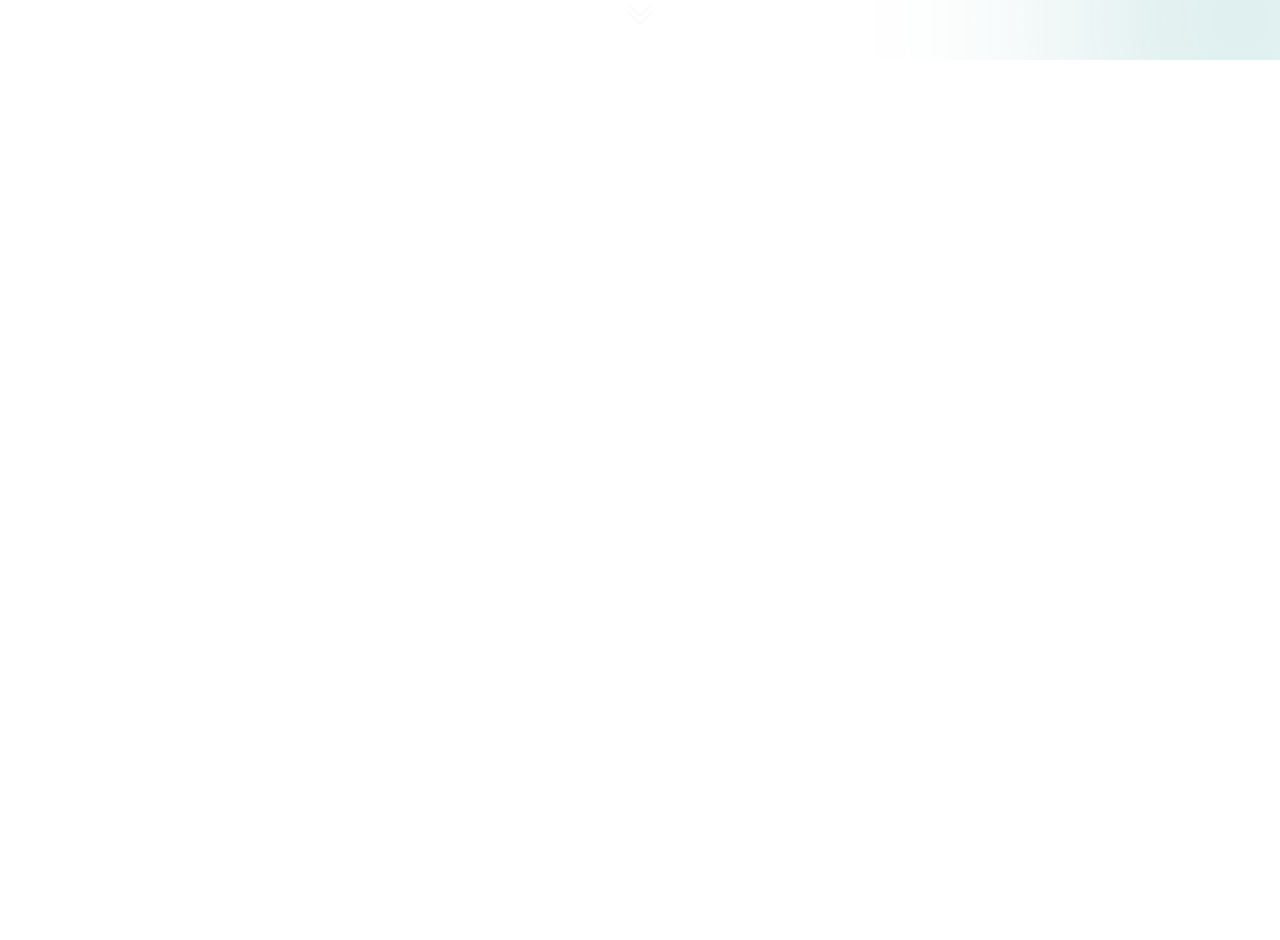
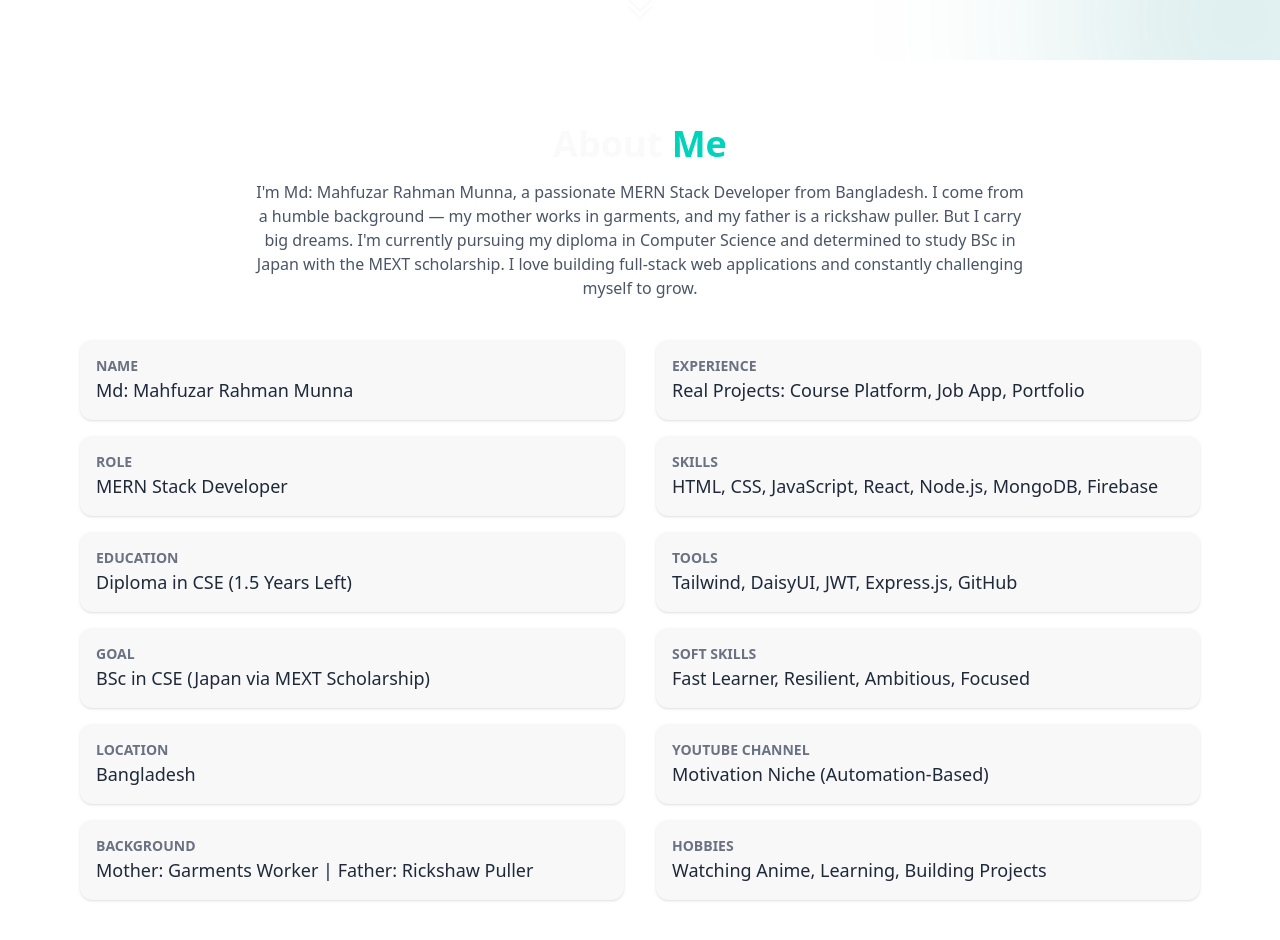
Before and after one commit to mahfuzarrahmanmunna/personal-portfolio-client, a React (Vite) app: page / in a window 1280 px wide. Shown: the part 740-1680 px from the top of the page. Before the commit the page ends 847 px from the top, so only its background shows below. Built offline with nearby package versions, Linux system fonts and the light colour scheme.

Commit message:
added about me section

```diff
--- /dev/null
+++ b/src/Components/AboutMe/AboutMe.jsx
@@ -0,0 +1,50 @@
+import React from 'react';
+
+const AboutMe = () => {
+    return (
+        <section id="about" className="bg-base-100 dark:bg-gray-900 py-16 px-6 lg:px-20">
+            <div className="max-w-6xl mx-auto">
+                {/* Section Title */}
+                <h2 className="text-4xl font-bold text-center text-primary mb-4">
+                    About <span className="text-accent">Me</span>
+                </h2>
+                <p className="text-center text-gray-600 dark:text-gray-300 max-w-3xl mx-auto mb-10">
+                    I'm Md: Mahfuzar Rahman Munna, a passionate MERN Stack Developer from Bangladesh.
+                    I come from a humble background — my mother works in garments, and my father is a rickshaw puller.
+                    But I carry big dreams. I'm currently pursuing my diploma in Computer Science and determined to study BSc in Japan with the MEXT scholarship.
+                    I love building full-stack web applications and constantly challenging myself to grow.
+                </p>
+
+                {/* Details Grid */}
+                <div className="grid md:grid-cols-2 gap-8">
+                    <div className="space-y-4">
+                        <Detail label="Name" value="Md: Mahfuzar Rahman Munna" />
+                        <Detail label="Role" value="MERN Stack Developer" />
+                        <Detail label="Education" value="Diploma in CSE (1.5 Years Left)" />
+                        <Detail label="Goal" value="BSc in CSE (Japan via MEXT Scholarship)" />
+                        <Detail label="Location" value="Bangladesh" />
+                        <Detail label="Background" value="Mother: Garments Worker | Father: Rickshaw Puller" />
+                    </div>
+
+                    <div className="space-y-4">
+                        <Detail label="Experience" value="Real Projects: Course Platform, Job App, Portfolio" />
+                        <Detail label="Skills" value="HTML, CSS, JavaScript, React, Node.js, MongoDB, Firebase" />
+                        <Detail label="Tools" value="Tailwind, DaisyUI, JWT, Express.js, GitHub" />
+                        <Detail label="Soft Skills" value="Fast Learner, Resilient, Ambitious, Focused" />
+                        <Detail label="YouTube Channel" value="Motivation Niche (Automation-Based)" />
+                        <Detail label="Hobbies" value="Watching Anime, Learning, Building Projects" />
+                    </div>
+                </div>
+            </div>
+        </section>
+    );
+};
+
+const Detail = ({ label, value }) => (
+    <div className="bg-base-200 dark:bg-gray-800 p-4 rounded-xl shadow-sm">
+        <p className="text-sm text-gray-500 dark:text-gray-400 font-semibold uppercase">{label}</p>
+        <p className="text-lg font-medium text-gray-800 dark:text-white">{value}</p>
+    </div>
+);
+
+export default AboutMe;
--- a/src/Layouts/HomeLayouts/HomeLayouts.jsx
+++ b/src/Layouts/HomeLayouts/HomeLayouts.jsx
@@ -4,6 +4,7 @@ import Header from '../../Components/Header/Header';
 import Hero from '../../Components/Hero/Hero';
 import gsap from 'gsap';
 import ScrollTrigger from 'gsap/ScrollTrigger';
+import AboutMe from '../../Components/AboutMe/AboutMe';
 
 gsap.registerPlugin(ScrollTrigger);
 
@@ -36,7 +37,9 @@ const HomeLayouts = () => {
             <div className="gsap-section">
                 <Hero />
             </div>
-            {/* Add more sections wrapped in .gsap-section class to auto-animate */}
+            <div className='gsap-section'>
+                <AboutMe />
+            </div>
         </div>
     );
 };
```
